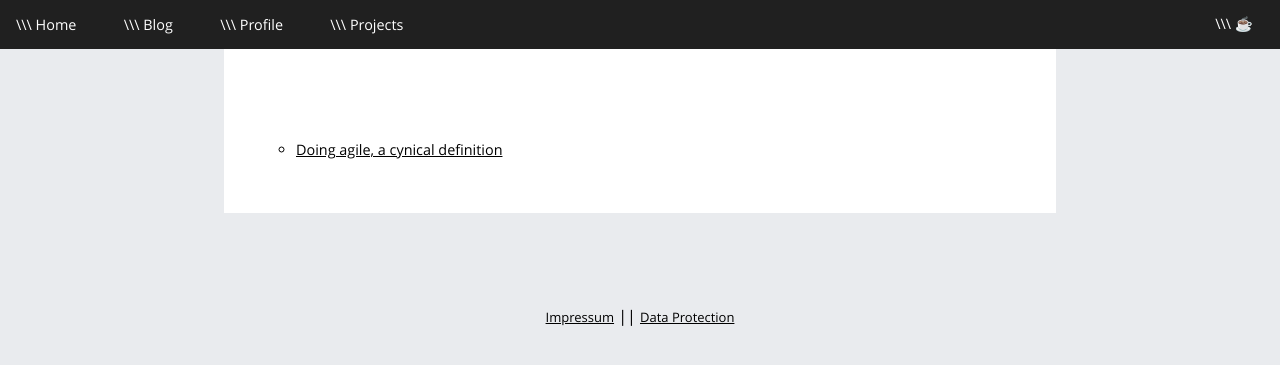
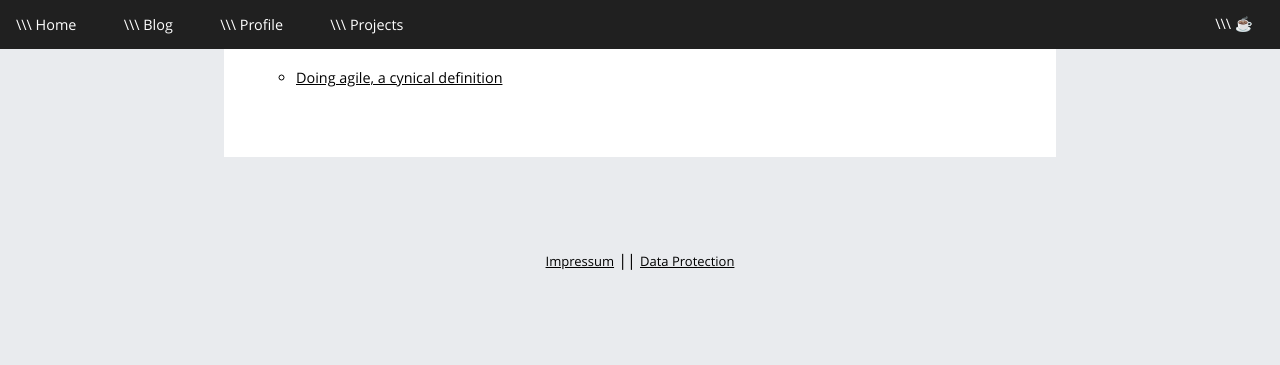
Before and after one commit to Robert-Nickel/Robert-Nickel.github.io, a Jekyll site: the page built from newblog.html, in a window 1280 px wide. Shown: the top 365 px of the page. Built offline with Jekyll 4.4.1, drawn with Linux system fonts in a browser that asks for light colours.

Commit message:
Introduced content class (to replace article box on the long term.)

```diff
--- a/_layouts/default.html
+++ b/_layouts/default.html
@@ -20,8 +20,7 @@
         <a style="float: right" href="https://ko-fi.com/robertnickel">\\\&nbsp;☕</a>
     </div>
 
-    <div class="article-box">
-        <br><br>
+    <div class="content">
         {{ content }}
     </div>
     <br><br>
--- a/newblog.html
+++ b/newblog.html
@@ -1,7 +1,6 @@
 ---
 layout: default
 ---
-<br><br>
 <ul>
     {% for post in site.posts %}
     <li><a href="{{ post.url }}">{{ post.title }}</a></li>
--- a/styles.css
+++ b/styles.css
@@ -124,6 +124,7 @@
     font-size: medium;
 }
 
+/* get rid of this */
 .article-box {
     background-color: white;
     margin-top: 3em;
@@ -131,6 +132,14 @@
     margin-right: 1em;
     margin-bottom: 3em;
     padding: 2em;
+    min-width: 4em;
+    max-width: 48em;
+    margin: 0 auto;
+}
+
+.content {
+    background-color: white;
+    padding: 3em 2em;
     min-width: 4em;
     max-width: 48em;
     margin: 0 auto;
```
